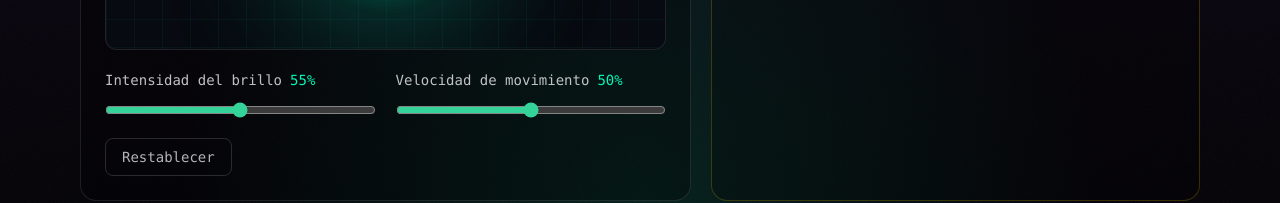
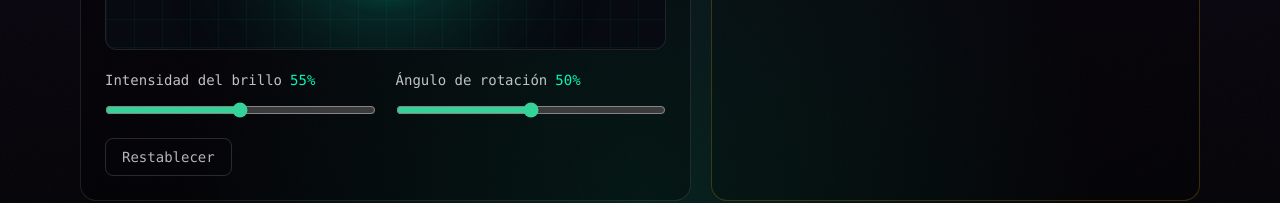
Before and after one commit to lu-developer476/Portfolio, a Next.js app: page /lab in a window 1280 px wide. Shown: the part 1233-1436 px from the top of the page. Built offline with nearby package versions, Linux system fonts and the light colour scheme.

Commit message:
Clarify visual playground control label

```diff
--- a/src/components/DevLabExperience.tsx
+++ b/src/components/DevLabExperience.tsx
@@ -26,7 +26,7 @@ export default function DevLabExperience() {
     playground: "Laboratorio visual",
     playgroundText: "Ajustá los parámetros y observá cómo cambia el campo de energía. Es una demostración visual local: no envía datos ni modifica el sitio.",
     intensity: "Intensidad del brillo",
-    speed: "Velocidad de movimiento",
+    speed: "Ángulo de rotación",
     reset: "Restablecer",
     explanation: "Qué demuestra",
     explanationText: "El estado de React controla los parámetros en tiempo real. La presentación usa CSS y gradientes para mantener el experimento liviano, adaptable y sin dependencias adicionales.",
@@ -47,7 +47,7 @@ export default function DevLabExperience() {
     playground: "Visual lab",
     playgroundText: "Adjust the parameters and see the energy field change. This is a local visual demo: it sends no data and does not modify the site.",
     intensity: "Glow intensity",
-    speed: "Motion speed",
+    speed: "Rotation angle",
     reset: "Reset",
     explanation: "What it demonstrates",
     explanationText: "React state controls the parameters in real time. CSS and gradients keep the experiment lightweight, responsive, and dependency-free.",
```
